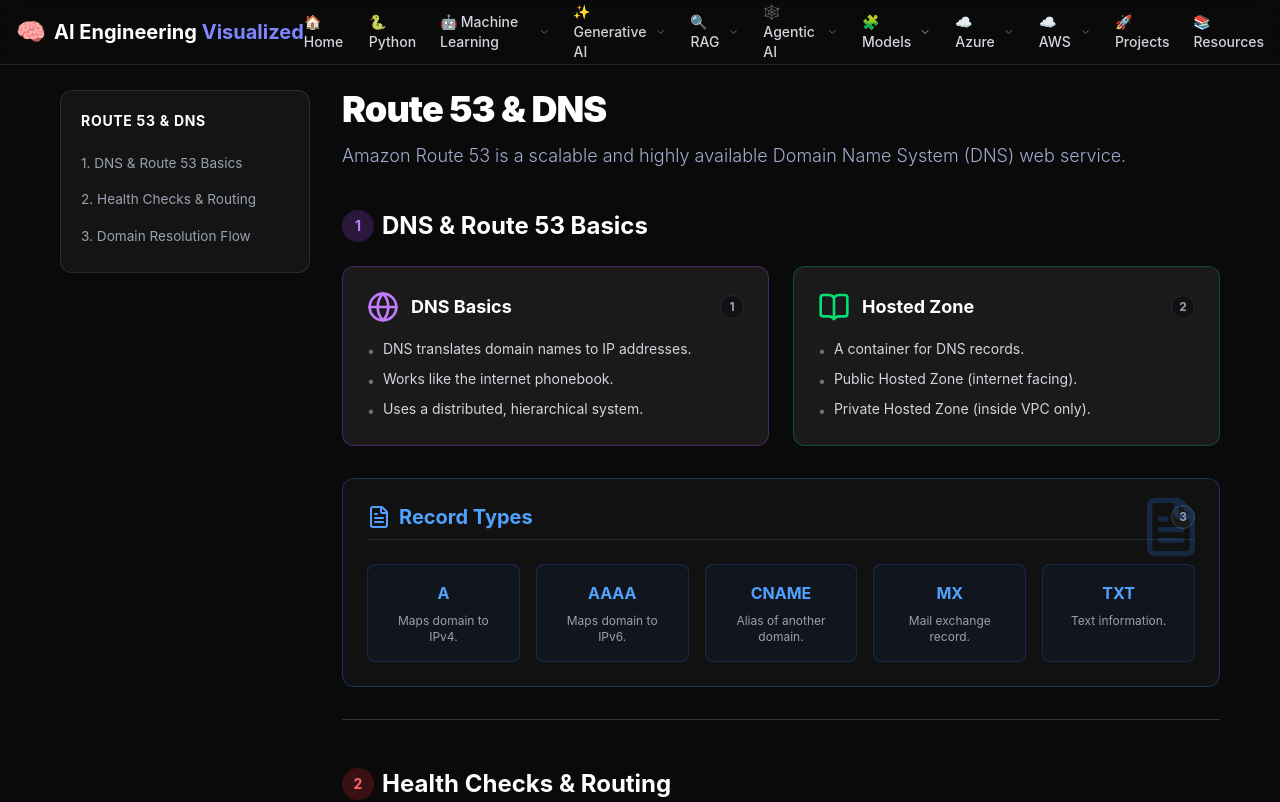
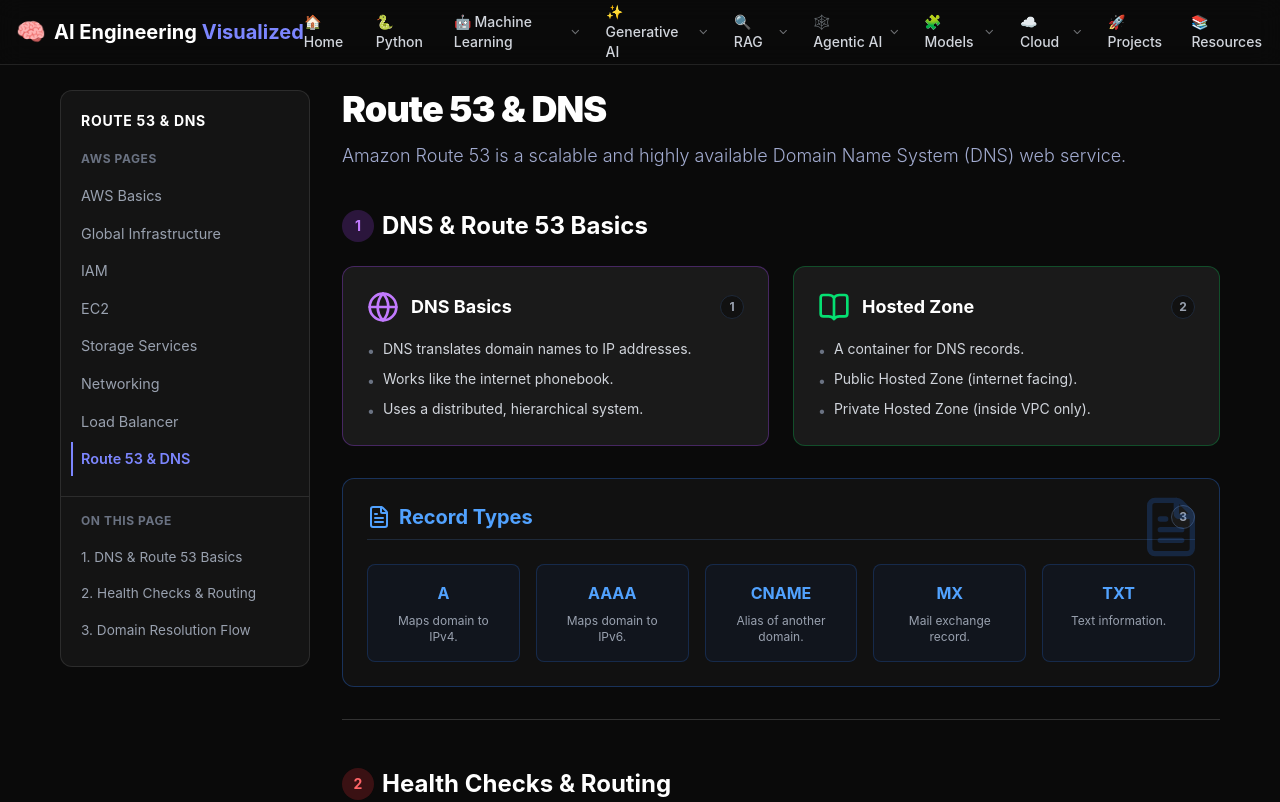
Before and after one commit to Amara-Manikanta/ai-engineering-visualized, a React (Vite) app in the folder v2-react/: page /aws/dns in a window 1280 px wide. Shown: the top 802 px of the page. Built offline with nearby package versions, Linux system fonts and the light colour scheme.

Commit message:
feat: move subtopics to left sidebar and simplify Cloud navigation

```diff
--- a/v2-react/src/components/GlobalHeader.jsx
+++ b/v2-react/src/components/GlobalHeader.jsx
@@ -79,37 +79,11 @@
     ],
   },
   {
-    name: "☁️ Azure",
+    name: "☁️ Cloud",
     path: "/azure",
     subLinks: [
-      { name: "Azure Basics", path: "/azure/basics" },
-      { name: "Global Infrastructure", path: "/azure/infrastructure" },
-      { name: "Azure Identity", path: "/azure/identity" },
-      { name: "Virtual Machines", path: "/azure/vms" },
-      { name: "Azure Storage", path: "/azure/storage" },
-      { name: "Networking", path: "/azure/networking" },
-      { name: "Load Balancer", path: "/azure/load-balancer" },
-      { name: "Azure DNS", path: "/azure/dns" },
-      { name: "App Service", path: "/azure/app-service" },
-      { name: "AKS", path: "/azure/aks" },
-      { name: "Azure Monitoring", path: "/azure/monitoring" },
-      { name: "Azure Security", path: "/azure/security" },
-      { name: "Backup & DR", path: "/azure/backup" },
-      { name: "Architecture", path: "/azure/architecture" },
-    ],
-  },
-  {
-    name: "☁️ AWS",
-    path: "/aws",
-    subLinks: [
-      { name: "AWS Basics", path: "/aws/basics" },
-      { name: "Global Infrastructure", path: "/aws/infrastructure" },
-      { name: "IAM", path: "/aws/iam" },
-      { name: "EC2", path: "/aws/ec2" },
-      { name: "Storage Services", path: "/aws/storage" },
-      { name: "Networking", path: "/aws/networking" },
-      { name: "Load Balancer", path: "/aws/load-balancer" },
-      { name: "Route 53 & DNS", path: "/aws/dns" },
+      { name: "Azure", path: "/azure" },
+      { name: "AWS", path: "/aws" }
     ],
   },
   { name: "🚀 Projects", path: "/projects" },
--- a/v2-react/src/components/GuideLayout.jsx
+++ b/v2-react/src/components/GuideLayout.jsx
@@ -1,10 +1,24 @@
 import { useState } from "react";
+import { useLocation, Link } from "react-router-dom";
 import { ChevronDown } from "lucide-react";
 import GlobalHeader from "./GlobalHeader";
+import { AZURE_LINKS, AWS_LINKS } from "../config/navigation";
 
 export default function GuideLayout({ title, intro, toc, children }) {
   const [activeHash, setActiveHash] = useState("");
   const [sidebarOpen, setSidebarOpen] = useState(false);
+  const location = useLocation();
+
+  let sidebarLinks = null;
+  let sectionTitle = "";
+
+  if (location.pathname.startsWith("/azure")) {
+    sidebarLinks = AZURE_LINKS;
+    sectionTitle = "Azure Pages";
+  } else if (location.pathname.startsWith("/aws")) {
+    sidebarLinks = AWS_LINKS;
+    sectionTitle = "AWS Pages";
+  }
 
   return (
     <div className="min-h-screen bg-[#0a0a0a] text-gray-300 font-sans">
@@ -27,9 +41,36 @@
           {/* Desktop header (always visible) */}
           <h3 className="hidden lg:block font-bold p-5 pb-0 text-sm text-white uppercase tracking-wider">{title}</h3>
 
-          {/* TOC links — always visible on desktop, toggle on mobile */}
-          <div className={`${sidebarOpen ? "block" : "hidden"} lg:block p-4 lg:p-5 lg:pt-4 overflow-y-auto max-h-[60vh] lg:max-h-[calc(100vh-120px)]`}>
-            <div className="flex flex-col gap-1">
+          {/* Navigation & TOC — always visible on desktop, toggle on mobile */}
+          <div className={`${sidebarOpen ? "block" : "hidden"} lg:block overflow-y-auto max-h-[60vh] lg:max-h-[calc(100vh-120px)] custom-scrollbar`}>
+
+            {/* Render Section Navigation if available */}
+            {sidebarLinks && (
+              <div className="p-4 lg:p-5 border-b border-white/10 mb-2">
+                <h4 className="text-xs font-bold text-gray-500 uppercase tracking-wider mb-3">{sectionTitle}</h4>
+                <div className="flex flex-col gap-1">
+                  {sidebarLinks.map((link, i) => (
+                    <Link
+                      key={i}
+                      to={link.path}
+                      onClick={() => setSidebarOpen(false)}
+                      className={`block py-1.5 text-[0.9em] transition-colors ${
+                        location.pathname === link.path
+                          ? "text-indigo-400 font-semibold border-l-2 border-indigo-400 pl-2 -ml-[10px]"
+                          : "text-gray-400 hover:text-white"
+                      }`}
+                    >
+                      {link.name}
+                    </Link>
+                  ))}
+                </div>
+              </div>
+            )}
+
+            {/* Render Local TOC */}
+            <div className="p-4 lg:p-5 lg:pt-2">
+              <h4 className="text-xs font-bold text-gray-500 uppercase tracking-wider mb-3">On this page</h4>
+              <div className="flex flex-col gap-1">
               {toc.map((item, i) => {
                 const href = item.hash.startsWith("#") ? item.hash : `#${item.hash}`;
                 return (
@@ -50,6 +91,7 @@
                   </a>
                 );
               })}
+              </div>
             </div>
           </div>
         </aside>
--- /dev/null
+++ b/v2-react/src/config/navigation.js
@@ -0,0 +1,27 @@
+export const AZURE_LINKS = [
+  { name: "Azure Basics", path: "/azure/basics" },
+  { name: "Global Infrastructure", path: "/azure/infrastructure" },
+  { name: "Azure Identity", path: "/azure/identity" },
+  { name: "Virtual Machines", path: "/azure/vms" },
+  { name: "Azure Storage", path: "/azure/storage" },
+  { name: "Networking", path: "/azure/networking" },
+  { name: "Load Balancer", path: "/azure/load-balancer" },
+  { name: "Azure DNS", path: "/azure/dns" },
+  { name: "App Service", path: "/azure/app-service" },
+  { name: "AKS", path: "/azure/aks" },
+  { name: "Azure Monitoring", path: "/azure/monitoring" },
+  { name: "Azure Security", path: "/azure/security" },
+  { name: "Backup & DR", path: "/azure/backup" },
+  { name: "Architecture", path: "/azure/architecture" },
+];
+
+export const AWS_LINKS = [
+  { name: "AWS Basics", path: "/aws/basics" },
+  { name: "Global Infrastructure", path: "/aws/infrastructure" },
+  { name: "IAM", path: "/aws/iam" },
+  { name: "EC2", path: "/aws/ec2" },
+  { name: "Storage Services", path: "/aws/storage" },
+  { name: "Networking", path: "/aws/networking" },
+  { name: "Load Balancer", path: "/aws/load-balancer" },
+  { name: "Route 53 & DNS", path: "/aws/dns" },
+];
```
